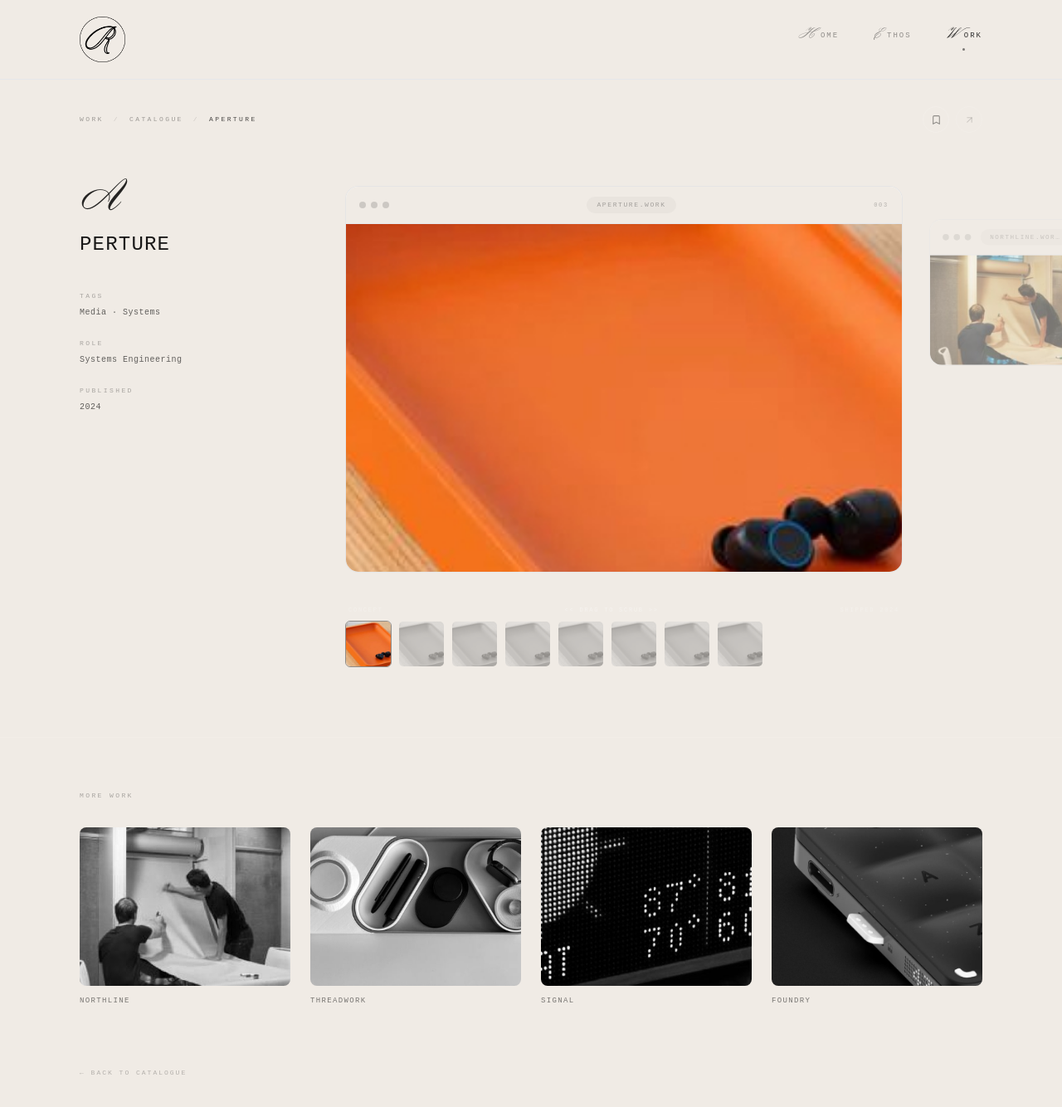
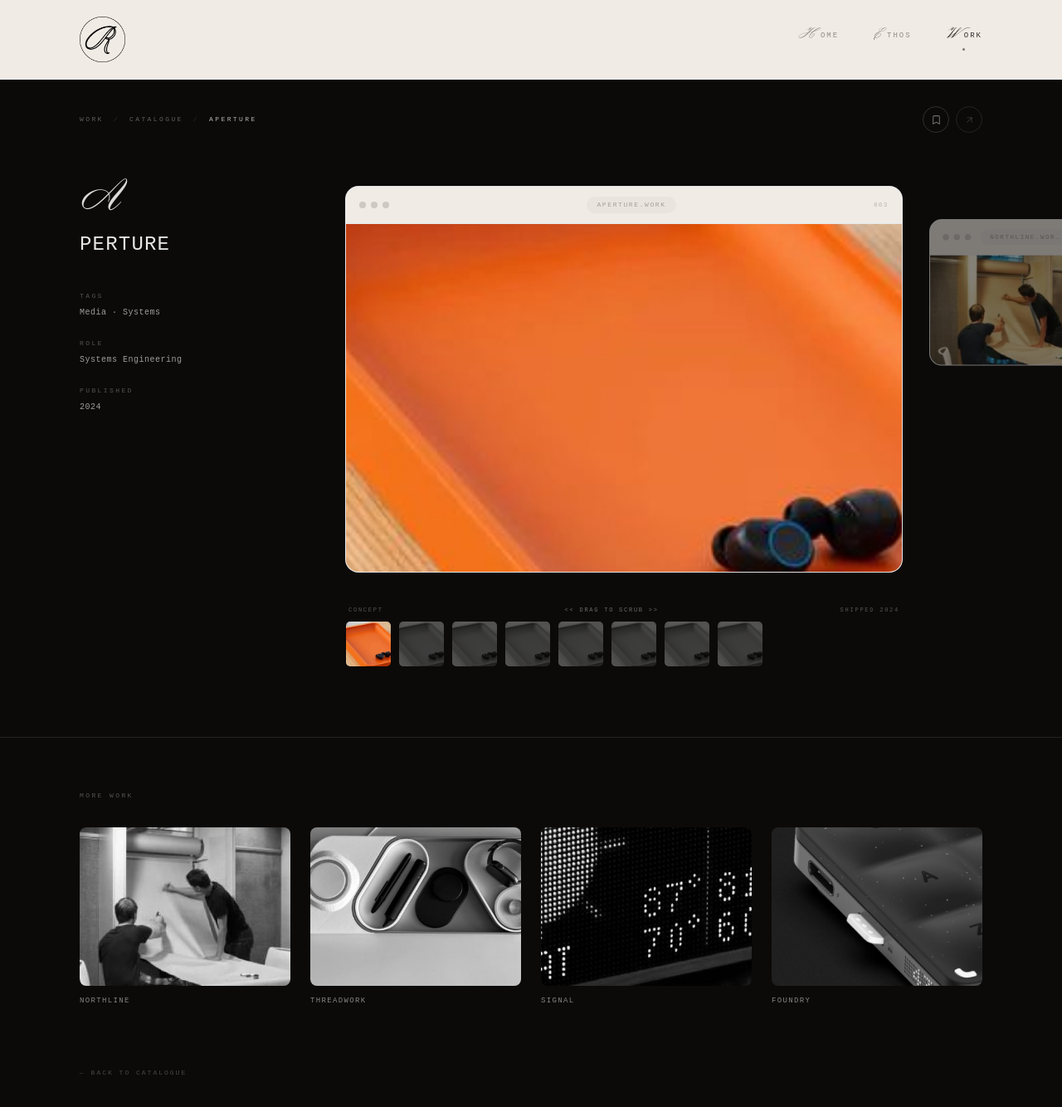
Before and after one commit to roycejwilliams/from-royce, a Next.js app: page /work/aperture in a window 1280 px wide. Shown: the top 1334 px of the page at 83% size. Built offline with nearby package versions, Linux system fonts and the light colour scheme; no server answers.

Commit message:
Fix regression: project detail pages had lost their black background/white text

```diff
--- a/src/components/projectDetail.tsx
+++ b/src/components/projectDetail.tsx
@@ -56,26 +56,26 @@ function ProjectDetail({
   others: Project[];
 }) {
   return (
-    <div className="min-h-[100svh]  text-black/85 overflow-x-hidden">
+    <div className="min-h-[100svh] bg-[#0b0a09] text-white/85 overflow-x-hidden">
       {/* Top breadcrumb bar */}
       <div className="xl:px-24 px-6 pt-8 flex items-center justify-between">
-        <div className="flex items-center gap-3 font-anonymous text-[8px] tracking-[0.3em] uppercase text-black/35">
-          <Link href="/work" className="hover:text-black/70 transition-colors">
+        <div className="flex items-center gap-3 font-anonymous text-[8px] tracking-[0.3em] uppercase text-white/35">
+          <Link href="/work" className="hover:text-white/70 transition-colors">
             Work
           </Link>
-          <span className="text-black/15">/</span>
-          <Link href="/work" className="hover:text-black/70 transition-colors">
+          <span className="text-white/15">/</span>
+          <Link href="/work" className="hover:text-white/70 transition-colors">
             Catalogue
           </Link>
-          <span className="text-black/15">/</span>
-          <span className="text-black/70">{project.title}</span>
+          <span className="text-white/15">/</span>
+          <span className="text-white/70">{project.title}</span>
         </div>
 
         <div className="flex items-center gap-2">
           <button
             type="button"
             aria-label="Save project"
-            className="w-8 h-8 rounded-full border border-white/15 flex items-center justify-center text-black/40 hover:text-black/80 hover:border-white/30 transition-colors"
+            className="w-8 h-8 rounded-full border border-white/15 flex items-center justify-center text-white/40 hover:text-white/80 hover:border-white/30 transition-colors"
           >
             <Bookmark size={13} />
           </button>
@@ -85,14 +85,14 @@ function ProjectDetail({
               target="_blank"
               rel="noopener noreferrer"
               aria-label="Open live site"
-              className="w-8 h-8 rounded-full border border-white/15 flex items-center justify-center text-black/40 hover:text-black/80 hover:border-white/30 transition-colors"
+              className="w-8 h-8 rounded-full border border-white/15 flex items-center justify-center text-white/40 hover:text-white/80 hover:border-white/30 transition-colors"
             >
               <ArrowUpRight size={13} />
             </Link>
           ) : (
             <span
               aria-hidden="true"
-              className="w-8 h-8 rounded-full border border-white/10 flex items-center justify-center text-black/15"
+              className="w-8 h-8 rounded-full border border-white/10 flex items-center justify-center text-white/15"
             >
               <ArrowUpRight size={13} />
             </span>
@@ -107,7 +107,7 @@ function ProjectDetail({
             <span className="font-cylburn text-6xl leading-[0.85] block mb-1">
               {project.title[0]}
             </span>
-            <span className="text-2xl tracking-[0.05em] text-black/90">
+            <span className="text-2xl tracking-[0.05em] text-white/90">
               {project.title.slice(1)}
             </span>
           </h1>
@@ -117,7 +117,7 @@ function ProjectDetail({
               href={project.liveUrl}
               target="_blank"
               rel="noopener noreferrer"
-              className="inline-flex items-center gap-2 self-start font-anonymous text-[9px] tracking-[0.2em] uppercase text-black/50 border border-white/15 rounded-full px-4 py-2.5 hover:text-black/85 hover:border-white/30 transition-colors"
+              className="inline-flex items-center gap-2 self-start font-anonymous text-[9px] tracking-[0.2em] uppercase text-white/50 border border-white/15 rounded-full px-4 py-2.5 hover:text-white/85 hover:border-white/30 transition-colors"
             >
               {project.slug}.work
               <ArrowUpRight size={11} />
@@ -126,18 +126,18 @@ function ProjectDetail({
 
           <div className="flex flex-col gap-6">
             <div className="flex flex-col gap-1.5">
-              <span className="font-anonymous text-[8px] tracking-[0.3em] uppercase text-black/30">
+              <span className="font-anonymous text-[8px] tracking-[0.3em] uppercase text-white/30">
                 Tags
               </span>
-              <span className="font-anonymous text-[10px] tracking-[0.05em] text-black/60">
+              <span className="font-anonymous text-[10px] tracking-[0.05em] text-white/60">
                 {project.tags.join(" · ")}
               </span>
             </div>
             <div className="flex flex-col gap-1.5">
-              <span className="font-anonymous text-[8px] tracking-[0.3em] uppercase text-black/30">
+              <span className="font-anonymous text-[8px] tracking-[0.3em] uppercase text-white/30">
                 Role
               </span>
-              <span className="font-anonymous text-[10px] tracking-[0.05em] text-black/60">
+              <span className="font-anonymous text-[10px] tracking-[0.05em] text-white/60">
                 {project.role}
               </span>
             </div>
@@ -162,10 +162,10 @@ function ProjectDetail({
               </div>
             )}
             <div className="flex flex-col gap-1.5">
-              <span className="font-anonymous text-[8px] tracking-[0.3em] uppercase text-black/30">
+              <span className="font-anonymous text-[8px] tracking-[0.3em] uppercase text-white/30">
                 Published
               </span>
-              <span className="font-anonymous text-[10px] tracking-[0.05em] text-black/60">
+              <span className="font-anonymous text-[10px] tracking-[0.05em] text-white/60">
                 {project.year}
               </span>
             </div>
@@ -200,7 +200,7 @@ function ProjectDetail({
       <div className="xl:hidden xl:px-24 px-6 pt-10">
         <Link
           href={`/work/${next.slug}`}
-          className="font-anonymous text-[9px] tracking-[0.25em] uppercase text-black/40 hover:text-black/70 transition-colors"
+          className="font-anonymous text-[9px] tracking-[0.25em] uppercase text-white/40 hover:text-white/70 transition-colors"
         >
           Next project: {next.title} →
         </Link>
@@ -208,7 +208,7 @@ function ProjectDetail({
 
       {/* More work */}
       <div className="mt-20 border-t border-white/10 xl:px-24 px-6 py-16">
-        <span className="font-anonymous text-[8px] tracking-[0.3em] uppercase text-black/30 block mb-8">
+        <span className="font-anonymous text-[8px] tracking-[0.3em] uppercase text-white/30 block mb-8">
           More work
         </span>
         <div className="grid grid-cols-2 xl:grid-cols-4 gap-6">
@@ -227,7 +227,7 @@ function ProjectDetail({
                   className="object-cover saturate-0 group-hover:saturate-100 transition duration-500"
                 />
               </div>
-              <span className="font-anonymous text-[9px] tracking-[0.15em] uppercase text-black/50 group-hover:text-black/85 transition-colors">
+              <span className="font-anonymous text-[9px] tracking-[0.15em] uppercase text-white/50 group-hover:text-white/85 transition-colors">
                 {p.title}
               </span>
             </Link>
@@ -238,7 +238,7 @@ function ProjectDetail({
       <div className="xl:px-24 px-6 pb-12">
         <Link
           href="/work"
-          className="font-anonymous text-[8px] tracking-[0.25em] uppercase text-black/25 hover:text-black/60 transition-colors"
+          className="font-anonymous text-[8px] tracking-[0.25em] uppercase text-white/25 hover:text-white/60 transition-colors"
         >
           ← Back to catalogue
         </Link>
```
